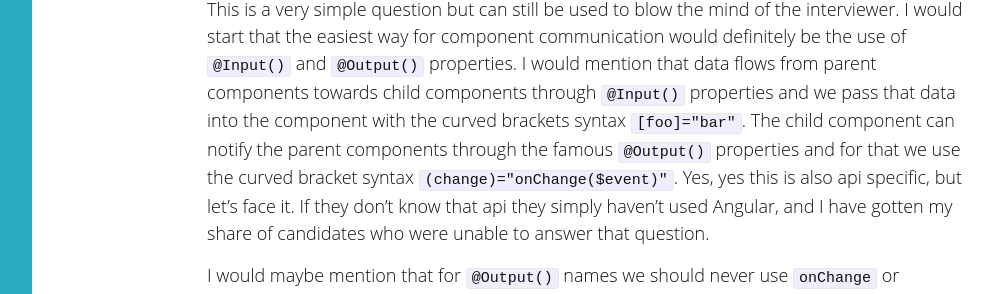
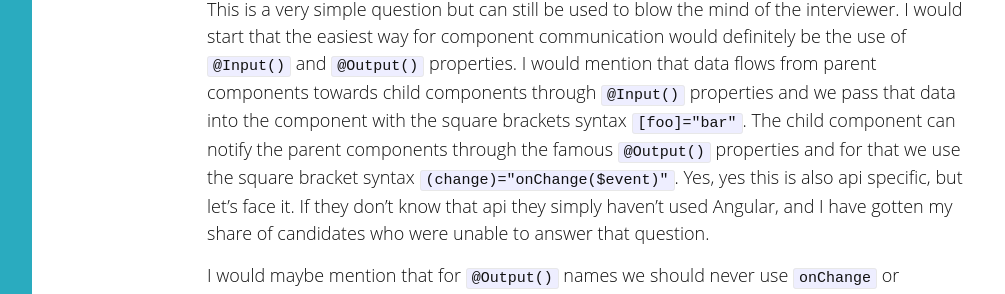
Before and after one commit to brechtbilliet/brechtbilliet.github.io, a Jekyll site: the page built from _posts/2022-08-10-angular-interview-questions-for-seniors.md, in a window 1280 px wide. Shown: the part 1390-1684 px from the top of the page, without its empty margins (128-1133 px from the left). Built offline with Jekyll 4.4.1, drawn with Linux system fonts in a browser that asks for light colours; nearby versions of some CDN libraries; comment, search, counter and statistics services are not loaded.

Commit message:
fixed typo

```diff
--- a/_posts/2022-08-10-angular-interview-questions-for-seniors.md
+++ b/_posts/2022-08-10-angular-interview-questions-for-seniors.md
@@ -51,8 +51,8 @@
 This is a very simple question but can still be used to blow the mind of the interviewer.
 I would start that the easiest way for component communication would definitely be the use of `@Input()` and `@Output()` properties.
 I would mention that data flows from parent components towards child components through `@Input()` properties and we
-pass that data into the component with the curved brackets syntax `[foo]="bar"`. The child component can notify the parent components
-through the famous `@Output()` properties and for that we use the curved bracket syntax `(change)="onChange($event)"`.
+pass that data into the component with the square brackets syntax `[foo]="bar"`. The child component can notify the parent components
+through the famous `@Output()` properties and for that we use the square bracket syntax `(change)="onChange($event)"`.
 Yes, yes this is also api specific, but let's face it. If they don't know that api they simply haven't used Angular, and I have gotten
 my share of candidates who were unable to answer that question.
 
```
